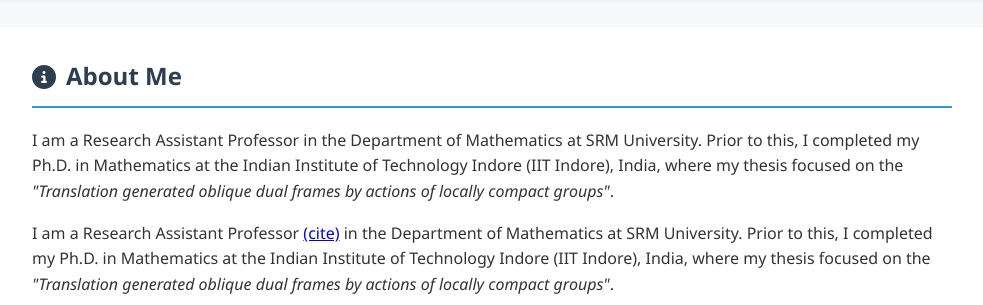
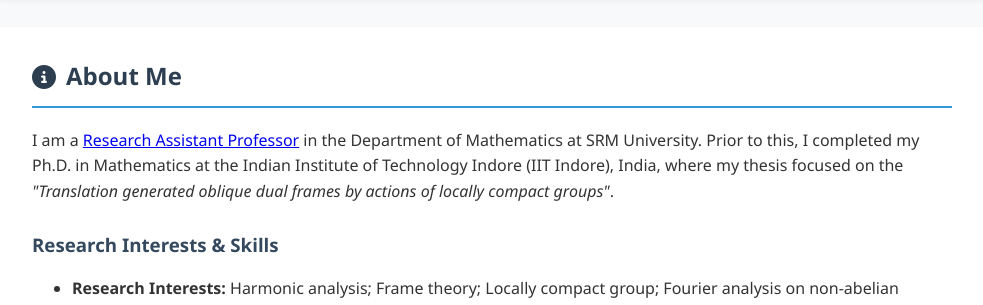
Before and after one commit to sudiptamath7-prog/sudipta, a plain HTML site: page index.html in a window 1280 px wide. Shown: the part 464-769 px from the top of the page, without its empty margins (148-1131 px from the left). Drawn offline with Linux system fonts and the light colour scheme.

Commit message:
Update index.html

```diff
--- a/index.html
+++ b/index.html
@@ -71,8 +71,7 @@
 
     <section>
         <h2><i class="fas fa-info-circle"></i> About Me</h2>
-        <p>I am a Research Assistant Professor in the Department of Mathematics at SRM University. Prior to this, I completed my Ph.D. in Mathematics at the Indian Institute of Technology Indore (IIT Indore), India, where my thesis focused on the <em>"Translation generated oblique dual frames by actions of locally compact groups"</em>.</p>
-        <p>I am a Research Assistant Professor <a href="https://www.srmist.edu.in/faculty/dr-sudipta-sarkar/">(cite)</a> in the Department of Mathematics at SRM University. Prior to this, I completed my Ph.D. in Mathematics at the Indian Institute of Technology Indore (IIT Indore), India, where my thesis focused on the <em>"Translation generated oblique dual frames by actions of locally compact groups"</em>.</p>
+       <p>I am a <a href="https://example.com/your-link" style="text-decoration: underline;">Research Assistant Professor</a> in the Department of Mathematics at SRM University. Prior to this, I completed my Ph.D. in Mathematics at the Indian Institute of Technology Indore (IIT Indore), India, where my thesis focused on the <em>"Translation generated oblique dual frames by actions of locally compact groups"</em>.</p>
         <h3>Research Interests & Skills</h3>
         <ul>
             <li><strong>Research Interests:</strong> Harmonic analysis; Frame theory; Locally compact group; Fourier analysis on non-abelian groups; Nilpotent Lie groups; Heisenberg group; Hardy Space,   etc.</li>
```
